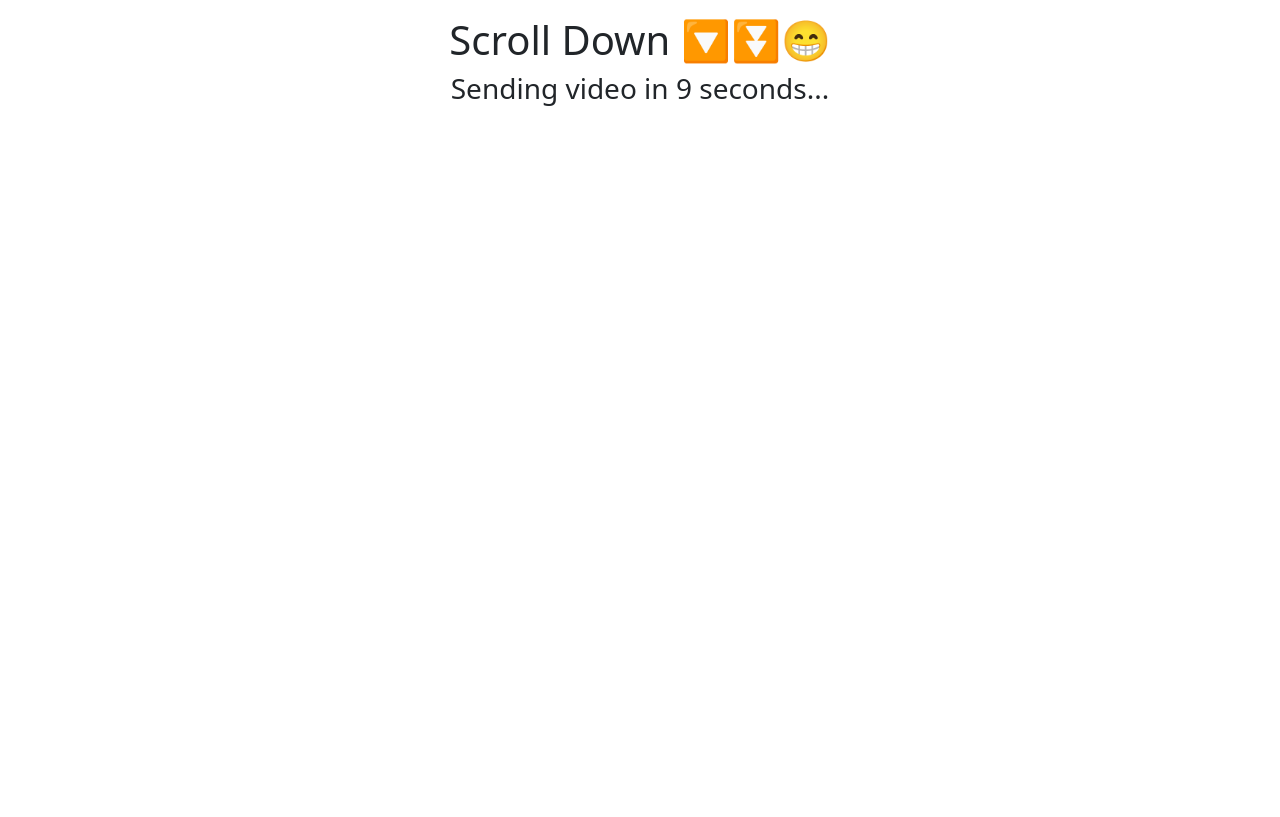
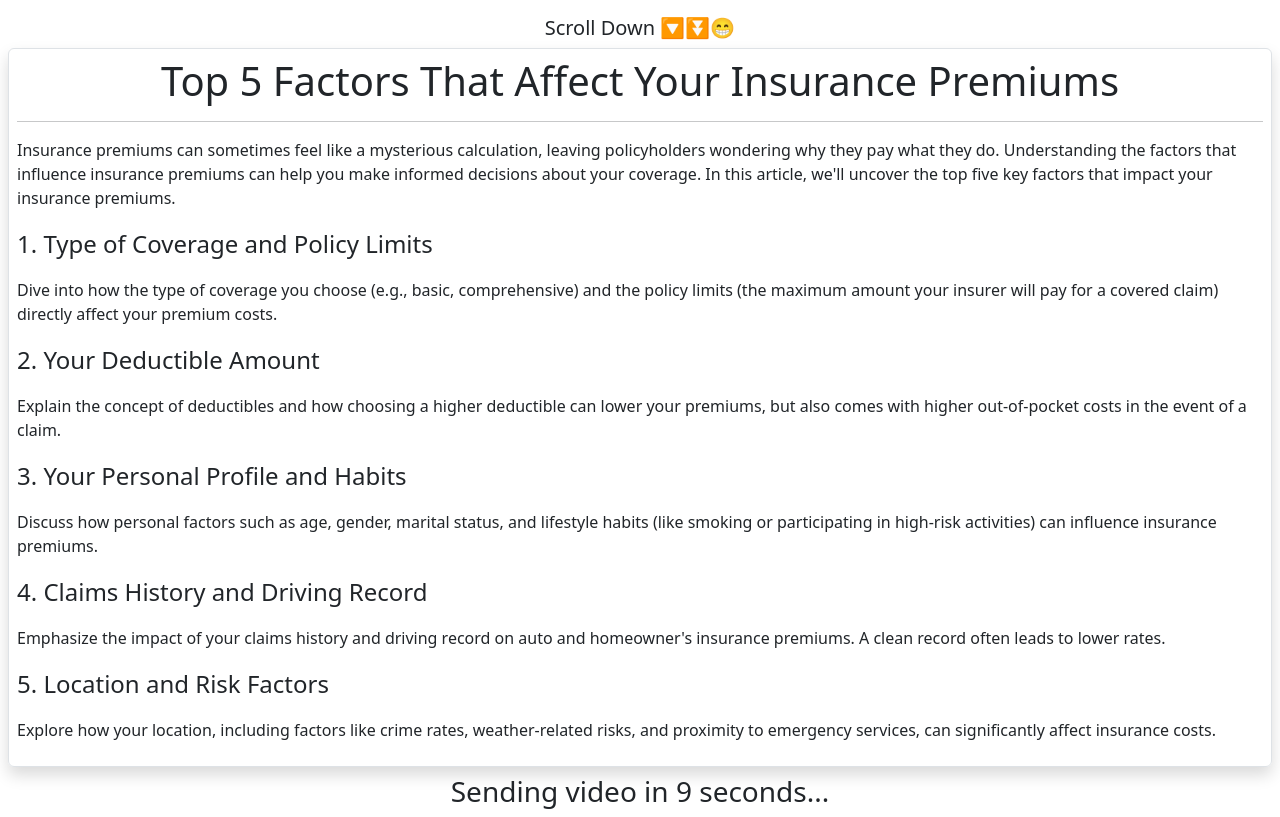
Before and after one commit to animemoeus/telegram-bot, a Django app: template twitter_video_downloader/templates/twitter_video_downloader/download.html in a window 1280 px wide. Before the commit the page ends 106 px from the top, so only its background shows below. Run offline with Django 3.2, Linux system fonts and the light colour scheme; the template is opened without the code that fills it, so the values that code supplies are empty; some libraries are stand-ins or nearby versions.

Commit message:
Test high CPC adsense

```diff
--- a/twitter_video_downloader/templates/twitter_video_downloader/download.html
+++ b/twitter_video_downloader/templates/twitter_video_downloader/download.html
@@ -4,7 +4,7 @@
     <meta charset="utf-8" />
     <meta name="viewport" content="width=device-width, initial-scale=1" />
 
-    <title>Download Video</title>
+    <title>Top 5 Factors That Affect Your Insurance Premiums</title>
 
     <!-- Google tag (gtag.js) -->
     <script
@@ -37,13 +37,20 @@
     <script src="https://telegram.org/js/telegram-web-app.js"></script>
   </head>
   <body>
-    <h1 class="text-center mt-3">Scroll Down 🔽⏬😁</h1>
-
     <script
       async
       src="https://pagead2.googlesyndication.com/pagead/js/adsbygoogle.js?client=ca-pub-3865845660755241"
       crossorigin="anonymous"
     ></script>
+    <h5 class="text-center mt-3">Scroll Down 🔽⏬😁</h5>
+
+    <!-- post -->
+    <div class="m-2 p-2 border rounded shadow">
+      <h1 class="text-center">
+        Top 5 Factors That Affect Your Insurance Premiums
+      </h1>
+
+      <hr />
 
       <!-- Telegram Bot TVD -->
       <ins
@@ -58,6 +65,14 @@
         (adsbygoogle = window.adsbygoogle || []).push({});
       </script>
 
+      <p>
+        Insurance premiums can sometimes feel like a mysterious calculation,
+        leaving policyholders wondering why they pay what they do. Understanding
+        the factors that influence insurance premiums can help you make informed
+        decisions about your coverage. In this article, we'll uncover the top
+        five key factors that impact your insurance premiums.
+      </p>
+
       <!-- Telegram Bot TVD 2 -->
       <ins
         class="adsbygoogle"
@@ -70,6 +85,108 @@
       <script>
         (adsbygoogle = window.adsbygoogle || []).push({});
       </script>
+
+      <p class="fs-4">1. Type of Coverage and Policy Limits</p>
+      <p>
+        Dive into how the type of coverage you choose (e.g., basic,
+        comprehensive) and the policy limits (the maximum amount your insurer
+        will pay for a covered claim) directly affect your premium costs.
+      </p>
+
+      <!-- Telegram Bot TVD -->
+      <ins
+        class="adsbygoogle"
+        style="display: block"
+        data-ad-client="ca-pub-3865845660755241"
+        data-ad-slot="6046548575"
+        data-ad-format="auto"
+        data-full-width-responsive="true"
+      ></ins>
+      <script>
+        (adsbygoogle = window.adsbygoogle || []).push({});
+      </script>
+
+      <p class="fs-4">2. Your Deductible Amount</p>
+      <p>
+        Explain the concept of deductibles and how choosing a higher deductible
+        can lower your premiums, but also comes with higher out-of-pocket costs
+        in the event of a claim.
+      </p>
+
+      <!-- Telegram Bot TVD 2 -->
+      <ins
+        class="adsbygoogle"
+        style="display: block"
+        data-ad-client="ca-pub-3865845660755241"
+        data-ad-slot="1852152698"
+        data-ad-format="auto"
+        data-full-width-responsive="true"
+      ></ins>
+      <script>
+        (adsbygoogle = window.adsbygoogle || []).push({});
+      </script>
+
+      <p class="fs-4">3. Your Personal Profile and Habits</p>
+      <p>
+        Discuss how personal factors such as age, gender, marital status, and
+        lifestyle habits (like smoking or participating in high-risk activities)
+        can influence insurance premiums.
+      </p>
+
+      <!-- Telegram Bot TVD -->
+      <ins
+        class="adsbygoogle"
+        style="display: block"
+        data-ad-client="ca-pub-3865845660755241"
+        data-ad-slot="6046548575"
+        data-ad-format="auto"
+        data-full-width-responsive="true"
+      ></ins>
+      <script>
+        (adsbygoogle = window.adsbygoogle || []).push({});
+      </script>
+
+      <p class="fs-4">4. Claims History and Driving Record</p>
+      <p>
+        Emphasize the impact of your claims history and driving record on auto
+        and homeowner's insurance premiums. A clean record often leads to lower
+        rates.
+      </p>
+
+      <!-- Telegram Bot TVD 2 -->
+      <ins
+        class="adsbygoogle"
+        style="display: block"
+        data-ad-client="ca-pub-3865845660755241"
+        data-ad-slot="1852152698"
+        data-ad-format="auto"
+        data-full-width-responsive="true"
+      ></ins>
+      <script>
+        (adsbygoogle = window.adsbygoogle || []).push({});
+      </script>
+
+      <p class="fs-4">5. Location and Risk Factors</p>
+      <p>
+        Explore how your location, including factors like crime rates,
+        weather-related risks, and proximity to emergency services, can
+        significantly affect insurance costs.
+      </p>
+
+      <!-- Telegram Bot TVD -->
+      <ins
+        class="adsbygoogle"
+        style="display: block"
+        data-ad-client="ca-pub-3865845660755241"
+        data-ad-slot="6046548575"
+        data-ad-format="auto"
+        data-full-width-responsive="true"
+      ></ins>
+      <script>
+        (adsbygoogle = window.adsbygoogle || []).push({});
+      </script>
+    </div>
+    <!-- end post -->
 
     <div class="text-center">
       <h3 id="countdown" class="text-center"></h3>
```
Lines whose indentation alone changed are shown as unchanged.
